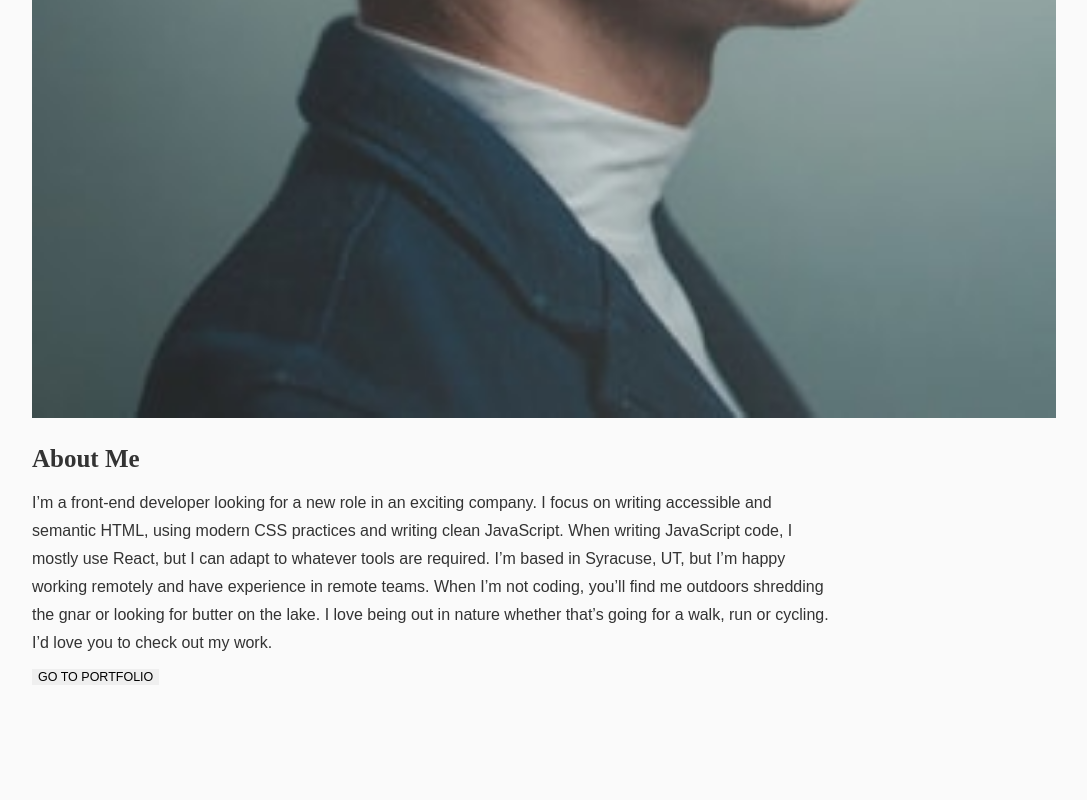
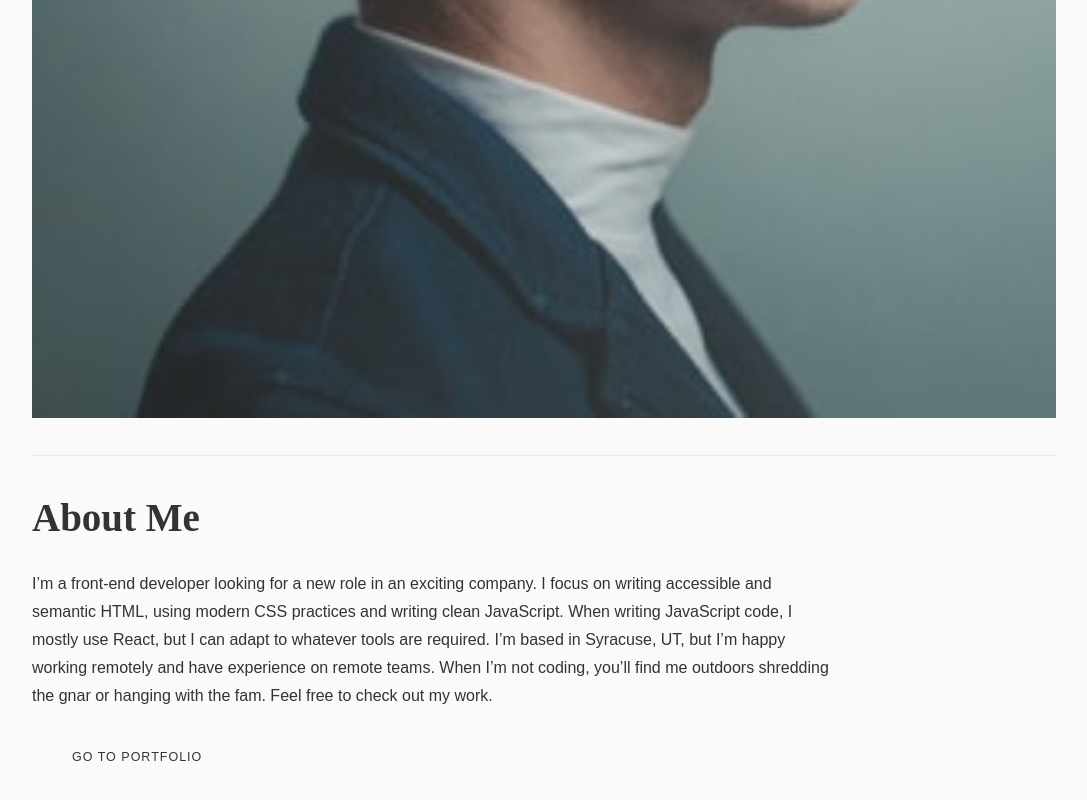
Before and after one commit to stevenCsaunders/minimalist-portfolio-react, a React (Create React App) app: page /contact in a window 1280 px wide. Shown: the part 1848-2648 px from the top of the page, without its empty margins (96-1183 px from the left). Built offline with nearby package versions, Linux system fonts and the light colour scheme.

Commit message:
adding button styled components

```diff
--- a/src/Home/AboutMe.js
+++ b/src/Home/AboutMe.js
@@ -1,4 +1,5 @@
 import profileImg from '../data/images/homepage/mobile/image-homepage-profile.jpg'
+import SecondaryBtn from '../shared/SecondaryBtn'
 import { AboutMeStyled } from '../Styled/AboutMeStyled'
 const AboutMe = () => {
 	return (
@@ -13,15 +14,11 @@ const AboutMe = () => {
 					JavaScript. When writing JavaScript code, I mostly use
 					React, but I can adapt to whatever tools are required. I’m
 					based in Syracuse, UT, but I’m happy working remotely and
-					have experience in remote teams. When I’m not coding, you’ll
-					find me outdoors shredding the gnar or looking for butter on
-					the lake. I love being out in nature whether that’s going
-					for a walk, run or cycling. I’d love you to check out my
+					have experience on remote teams. When I’m not coding, you’ll
+					find me outdoors shredding the gnar or hanging with the fam. Feel free to check out my
 					work.
 				</p>
-				<button className='secondary-btn' type='button'>
-					Go to Portfolio
-				</button>
+				<SecondaryBtn text={'go to portfolio'} />
 			</div>
 		</AboutMeStyled>
 	)
--- a/src/Styled/AboutMeStyled.js
+++ b/src/Styled/AboutMeStyled.js
@@ -3,11 +3,17 @@ import styled from 'styled-components'
 export const AboutMeStyled = styled.section`
 	img {
 		width: 100%;
-		margin-bottom: 2rem;
+		margin-bottom: 3rem;
 	}
 	.about-content {
+		border-top: solid 1px var(--grey);
+		padding-top: 4rem;
 		h2 {
-			font-size: var(textExtraLarge);
+			font-size: var(--textExtraLarge);
+			margin-bottom: 3rem;
+		}
+		p{
+			margin-bottom: 2rem;
 		}
 	}
 `
--- /dev/null
+++ b/src/Styled/SecondaryBtnStyled.js
@@ -0,0 +1,21 @@
+import styled from 'styled-components'
+
+export const SecondaryBtnStyled = styled.button`
+	appearance: none;
+	background: var(--lightGrey);
+	border: 1px solid var(--darkBlue);
+	color: var(--darkBlue);
+	padding: 20px 40px;
+	letter-spacing: 1px;
+
+	&:hover {
+		background: var(--darkBlue);
+		color: var(--lightGrey);
+		cursor: pointer;
+	}
+
+	&:disabled,
+	&[disabled] {
+		opacity: 0.3;
+	}
+`
--- a/src/scss/_components.scss
+++ b/src/scss/_components.scss
@@ -9,6 +9,7 @@ main article .portfolio-item img {
 }
 
 main article .about-section .about-content {
+
   padding: 2em 0 4em 0;
   border-top: solid 1px var(--grey);
   border-bottom: solid 1px var(--grey);
--- a/src/shared/SecondaryBtn.js
+++ b/src/shared/SecondaryBtn.js
@@ -0,0 +1,15 @@
+import { SecondaryBtnStyled } from '../Styled/SecondaryBtnStyled'
+
+const SecondaryBtn = ({ text }) => {
+	const handleClick = () => {
+		console.log('Cliked!')
+	}
+
+	return (
+		<SecondaryBtnStyled onClick={handleClick} type='button'>
+			{text}
+		</SecondaryBtnStyled>
+	)
+}
+
+export default SecondaryBtn;
```
Also changed, not shown: 1 other file (tests, documents, lock files or other folders).
